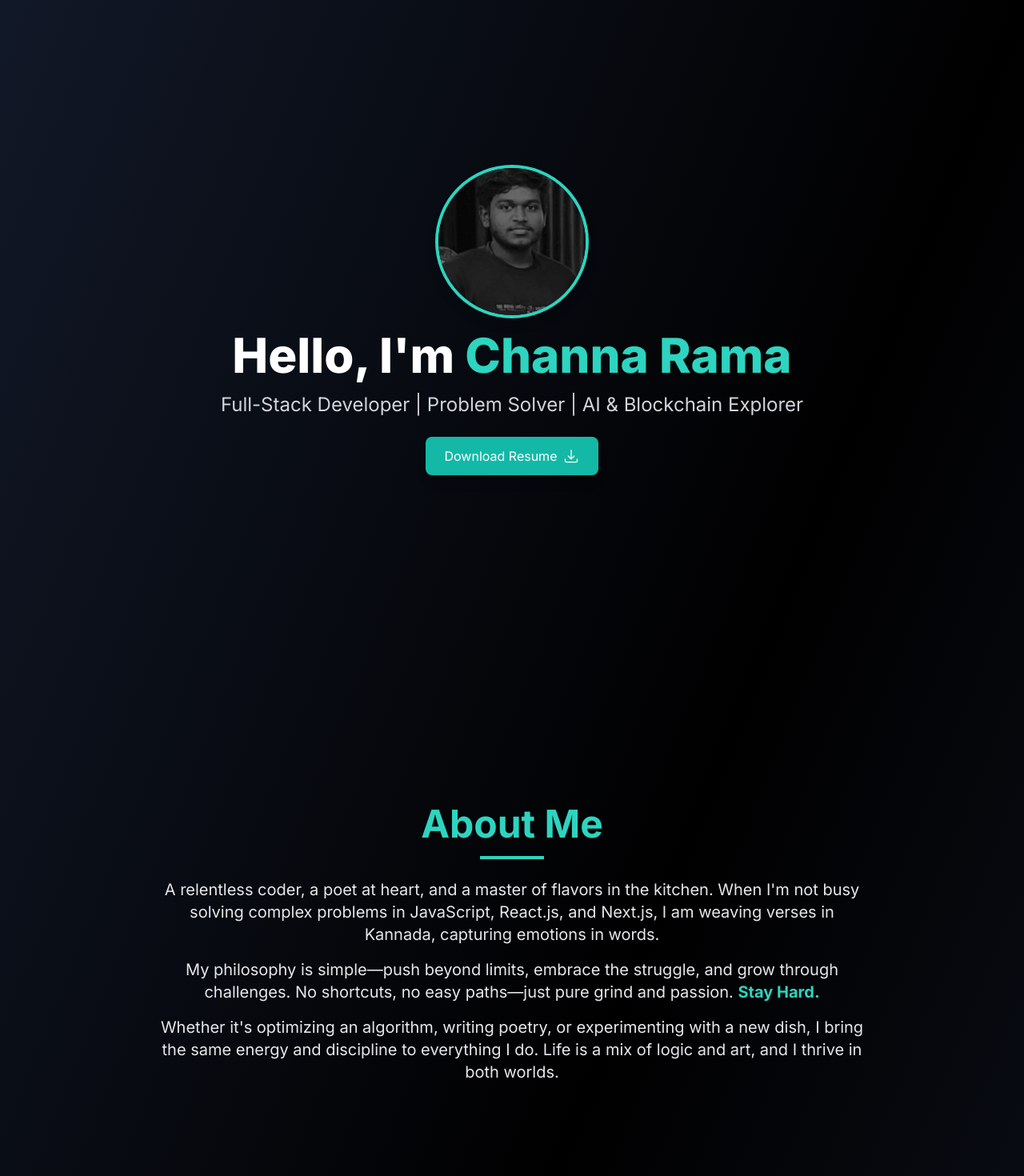
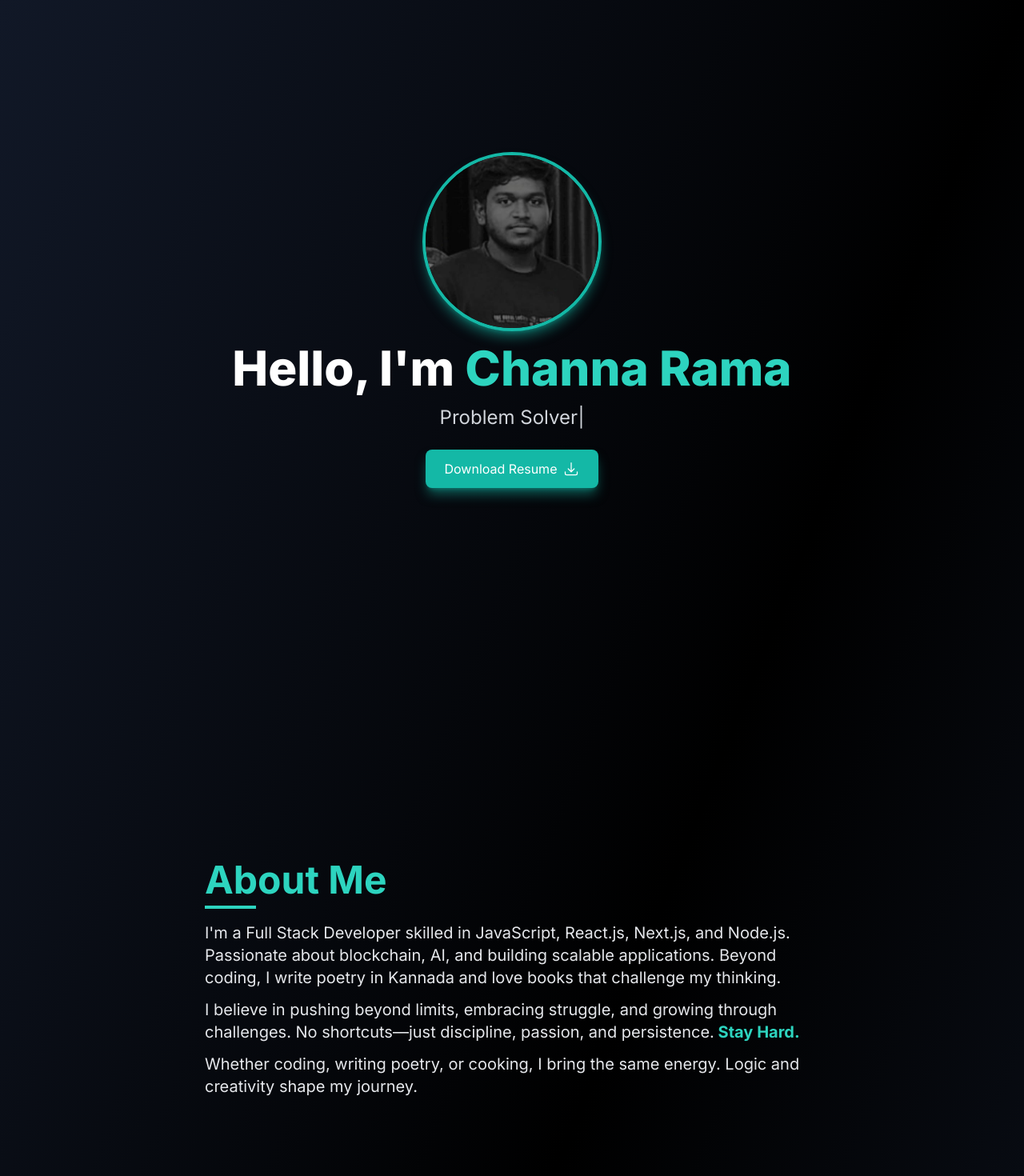
Before and after one commit to channrama/channarama_Portfolio, a Next.js app: page / in a window 1280 px wide. Shown: the top 1470 px of the page at 80% size. Built offline with nearby package versions, Linux system fonts and the light colour scheme.

Commit message:
done with aboutme section

```diff
--- a/components/Landing.jsx
+++ b/components/Landing.jsx
@@ -2,7 +2,9 @@
 
 import { useState, useEffect } from "react";
 import Image from "next/image";
+import { motion } from "framer-motion";
 import { ArrowDownTrayIcon } from "@heroicons/react/24/solid";
+import { TypeAnimation } from "react-type-animation";
 
 export default function LandingPage() {
   const [isVisible, setIsVisible] = useState(false);
@@ -24,67 +26,83 @@ export default function LandingPage() {
 
       {/* Navbar */}
       <nav className={`fixed top-0 w-full flex justify-center space-x-6 p-4 transition-opacity duration-500 backdrop-blur-md ${isVisible ? "opacity-100" : "opacity-0 pointer-events-none"}`}>
-        <button onClick={() => scrollToSection("home")} className="text-lg sm:text-xl text-gray-400 hover:text-teal-400 transition">Home</button>
-        <button onClick={() => scrollToSection("about")} className="text-lg sm:text-xl text-gray-400 hover:text-teal-400 transition">About</button>
-        <button onClick={() => scrollToSection("projects")} className="text-lg sm:text-xl text-gray-400 hover:text-teal-400 transition">Projects</button>
-        <button onClick={() => scrollToSection("contact")} className="text-lg sm:text-xl text-gray-400 hover:text-teal-400 transition">Contact</button>
+      <button onClick={() => scrollToSection("Home")} className="text-lg sm:text-xl text-gray-500 hover:text-teal-400 transition">Home</button>
+        <button onClick={() => scrollToSection("about")} className="text-lg sm:text-xl text-gray-500 hover:text-teal-400 transition">About</button>
+        <button onClick={() => scrollToSection("projects")} className="text-lg sm:text-xl text-gray-500 hover:text-teal-400 transition">Projects</button>
+        <button onClick={() => scrollToSection("contact")} className="text-lg sm:text-xl text-gray-500 hover:text-teal-400 transition">Contact</button>
       </nav>
 
+
+
       {/* Hero Section */}
-      <section id="home" className="h-screen flex flex-col items-center justify-center">
-        <div className="relative w-32 h-32 sm:w-40 sm:h-40 md:w-48 md:h-48 rounded-full overflow-hidden border-4 border-teal-400 shadow-lg">
+      <section className="h-screen flex flex-col items-center justify-center"id="Home">
+        <motion.div
+          initial={{ opacity: 0, scale: 0.8 }}
+          animate={{ opacity: 1, scale: 1 }}
+          transition={{ duration: 1 }}
+          className="relative w-40 h-40 sm:w-44 sm:h-44 md:w-56 md:h-56 rounded-full overflow-hidden border-4 border-teal-500 shadow-lg shadow-teal-500/50"
+        >
           <Image src="/profile.jpg" alt="Channa Rama" fill className="object-cover" />
-        </div>
+        </motion.div>
 
-        <h1 className="mt-4 text-3xl sm:text-5xl md:text-6xl font-extrabold">
-          Hello, I'm <span className="text-teal-400">Channa Rama</span>
-        </h1>
+        <motion.h1 className="mt-4 text-3xl sm:text-5xl md:text-6xl font-extrabold relative z-10"
+          initial={{ opacity: 0, y: -20 }} animate={{ opacity: 1, y: 0 }} transition={{ duration: 1 }}>
+          Hello, I'm {" "}
+          <span className="text-teal-400 hover:text-purple-400 transition">
+            Channa Rama
+          </span>
+        </motion.h1>
 
-        <p className="mt-4 text-base sm:text-lg md:text-2xl text-gray-300">
-          Full-Stack Developer | Problem Solver | AI & Blockchain Explorer
-        </p>
+        {/* Typing Effect */}
+        <motion.p className="mt-4 text-base sm:text-lg md:text-2xl text-gray-300 relative z-10"
+          initial={{ opacity: 0 }} animate={{ opacity: 1 }} transition={{ delay: 0.5, duration: 1 }}>
+          <TypeAnimation
+            sequence={["Full-Stack Developer", 2000, "Problem Solver", 2000, "AI & Blockchain Explorer", 2000]}
+            speed={50} repeat={Infinity}
+          />
+        </motion.p>
 
         {/* CTA Buttons */}
-        <div className="mt-6 flex flex-col sm:flex-row gap-4">
+        <motion.div className="mt-6 flex flex-col sm:flex-row gap-4 relative z-10"
+          initial={{ opacity: 0, scale: 0.9 }} animate={{ opacity: 1, scale: 1 }} transition={{ delay: 1, duration: 0.5 }}>
           <a
             href="/channarama_Resume.pdf"
             download="Channa_Rama_Resume.pdf"
-            className="px-6 py-3 bg-teal-500 text-white rounded-lg flex items-center gap-2 hover:bg-teal-600 transition shadow-lg"
+            className="px-6 py-3 bg-teal-500 text-white rounded-lg flex items-center gap-2 hover:bg-teal-600 transition shadow-lg shadow-teal-500/50"
           >
             Download Resume <ArrowDownTrayIcon className="w-5 h-5" />
           </a>
-        </div>
+        </motion.div>
       </section>
 
+      {/* Sections */}
      {/* About Section */}
-              {/* About Section */}
-      <section id="about" className="h-screen flex flex-col justify-center items-center w-full px-6">
-        <div className="max-w-4xl text-center text-gray-200">
-          <h2 className="text-4xl sm:text-5xl font-bold text-teal-400 mt-[-40px]">About Me</h2>
-          <div className="mt-4 border-b-4 border-teal-400 w-20 mx-auto"></div>
-          <p className="mt-6 text-lg sm:text-xl leading-relaxed">
-            A relentless coder, a poet at heart, and a master of flavors in the kitchen. When I'm not busy solving complex problems in JavaScript, React.js, and Next.js,
-            I am weaving verses in Kannada, capturing emotions in words.
+<section id="about" className="h-screen flex flex-col justify-center items-center w-full px-6 pt-12">
+  <div className="max-w-3xl text-left text-gray-200">
+    <h2 className="text-3xl sm:text-5xl font-bold text-teal-400 mb-2">About Me</h2>
+    <div className="border-b-4 border-teal-400 w-16"></div>
+    <p className="mt-4 text-base sm:text-lg md:text-xl leading-relaxed">
+      I'm a Full Stack Developer skilled in JavaScript, React.js, Next.js, and Node.js.
+      Passionate about blockchain, AI, and building scalable applications.
+      Beyond coding, I write poetry in Kannada and love books that challenge my thinking.
     </p>
-          <p className="mt-4 text-lg sm:text-xl leading-relaxed">
-            My philosophy is simple—push beyond limits, embrace the struggle, and grow through challenges.
-            No shortcuts, no easy paths—just pure grind and passion. <b className="text-teal-400">Stay Hard.</b>
+    <p className="mt-3 text-base sm:text-lg md:text-xl leading-relaxed">
+      I believe in pushing beyond limits, embracing struggle, and growing through challenges.
+      No shortcuts—just discipline, passion, and persistence.
+      <b className="text-teal-400"> Stay Hard.</b>
     </p>
-          <p className="mt-4 text-lg sm:text-xl leading-relaxed">
-            Whether it's optimizing an algorithm, writing poetry, or experimenting with a new dish,
-            I bring the same energy and discipline to everything I do.
-            Life is a mix of logic and art, and I thrive in both worlds.
+    <p className="mt-3 text-base sm:text-lg md:text-xl leading-relaxed">
+      Whether coding, writing poetry, or cooking, I bring the same energy.
+      Logic and creativity shape my journey.
     </p>
   </div>
 </section>
 
 
 
-      {/* Projects Section */}
-      <section id="projects" className="h-screen flex items-center justify-center text-gray-200 text-2xl md:text-3xl">Projects Section</section>
 
-      {/* Contact Section */}
-      <section id="contact" className="h-screen flex items-center justify-center text-gray-200 text-2xl md:text-3xl">Contact Section</section>
+      <section id="projects" className="h-screen flex items-center justify-center text-gray-300 text-2xl md:text-3xl">Projects Section</section>
+      <section id="contact" className="h-screen flex items-center justify-center text-gray-300 text-2xl md:text-3xl">Contact Section</section>
     </main>
   );
 }
```
Lines whose indentation alone changed are shown as unchanged.
